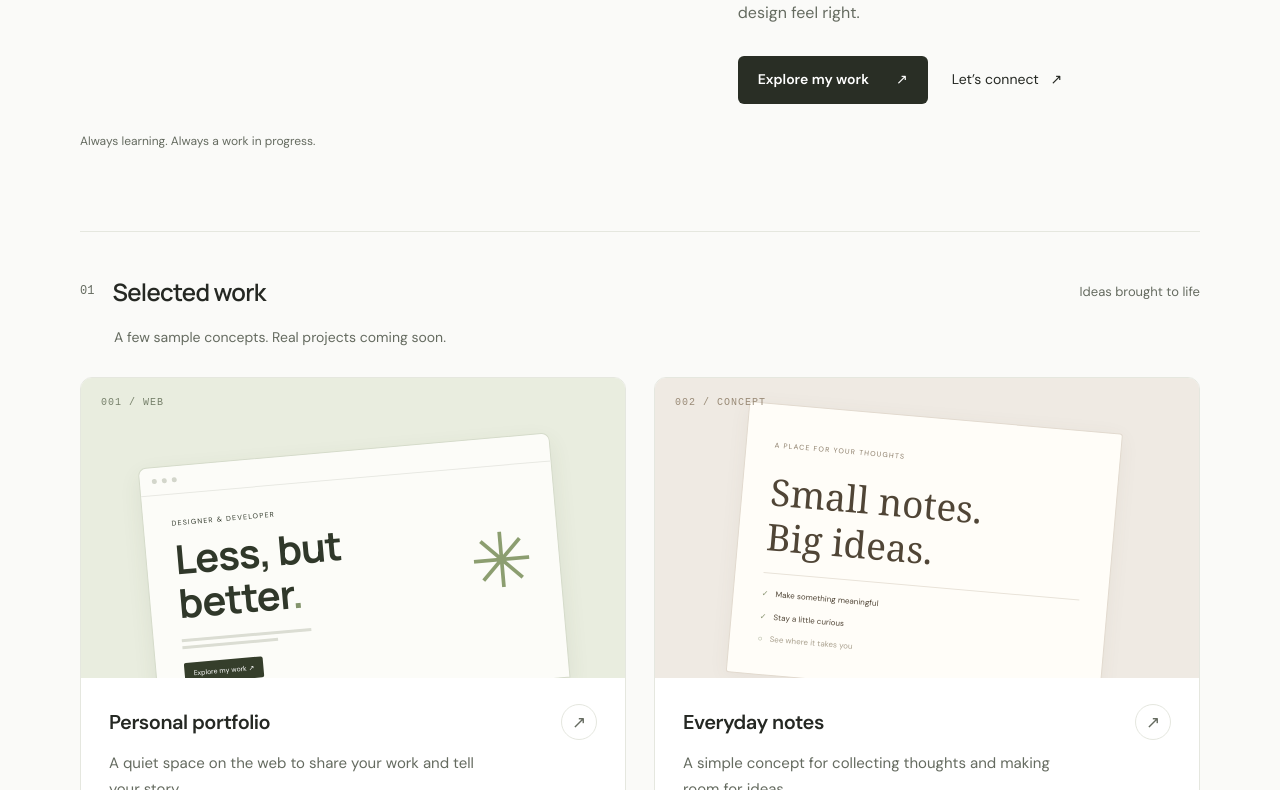
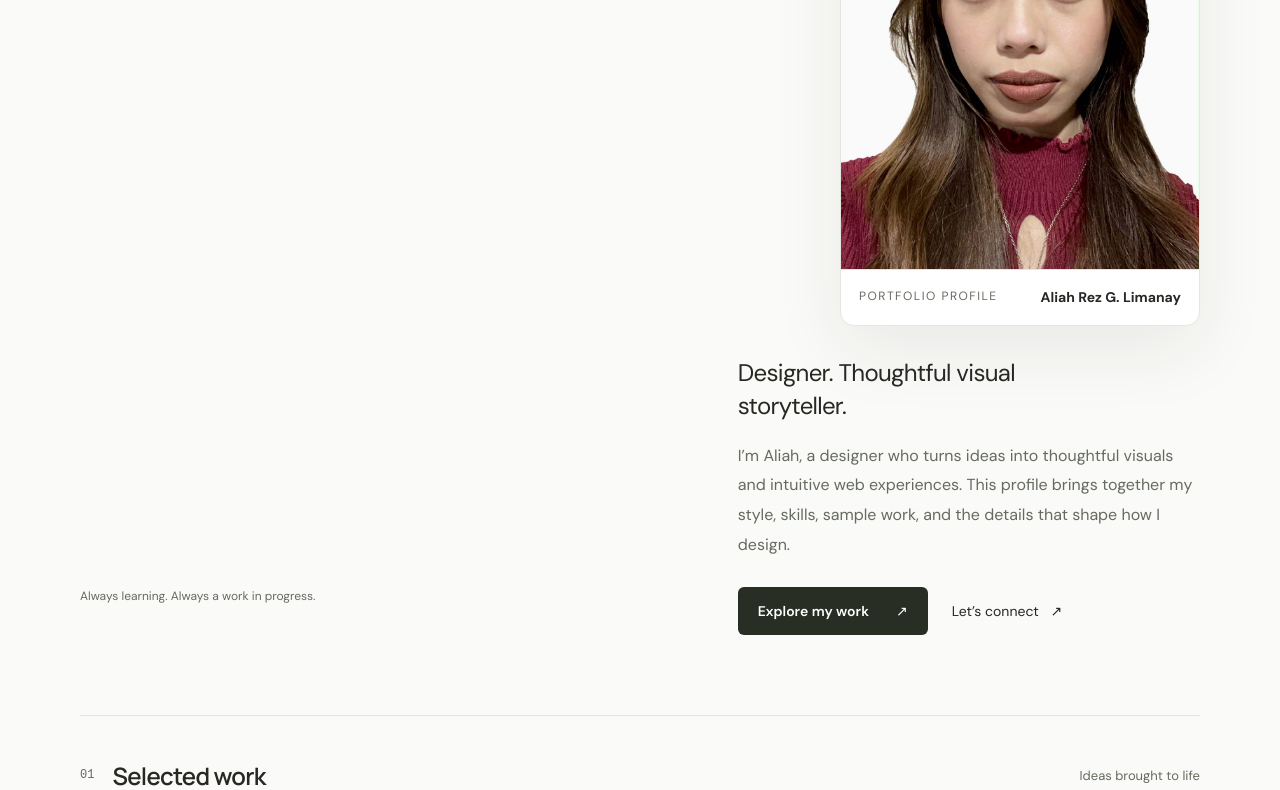
Before and after one commit to nubie69/Limanay-Portfolio, a plain HTML site: page index.html in a window 1280 px wide. Shown: the part 438-1228 px from the top of the page. Drawn offline with Linux system fonts and the light colour scheme.

Commit message:
Use portfolio image as profile portrait

```diff
--- a/dist/styles.css
+++ b/dist/styles.css
@@ -34,7 +34,12 @@ nav > a { font-size: 14px; padding: 10px 0; }
 .avatar { width: 36px; height: 36px; font-size: 17px; border-radius: 10px; }
 .eyebrow { font-size: 12px; letter-spacing: 1.8px; }
 h1 { grid-column: 1; grid-row: 2 / 5; font-size: clamp(48px, 5.6vw, 76px); line-height: 1.08; letter-spacing: -3.5px; }
-.hero-lead { grid-column: 2; margin-top: 4px; font-size: 24px; line-height: 1.4; max-width: 320px; letter-spacing: -.7px; }
+.profile-card { grid-column: 2; grid-row: 2; width: min(100%, 360px); margin: 0 0 30px auto; border: 1px solid var(--border); border-radius: 14px; overflow: hidden; background: var(--surface); box-shadow: 0 24px 70px rgba(32, 39, 27, .08); }
+.profile-card img { display: block; width: 100%; aspect-ratio: 4 / 5; object-fit: cover; object-position: center top; }
+.profile-card figcaption { display: flex; justify-content: space-between; gap: 20px; align-items: center; padding: 16px 18px; border-top: 1px solid var(--border); }
+.profile-card figcaption span { font-size: 12px; color: var(--muted); text-transform: uppercase; letter-spacing: 1.5px; }
+.profile-card figcaption strong { font-size: 14px; font-weight: 650; text-align: right; }
+.hero-lead { grid-column: 2; margin-top: 0; font-size: 24px; line-height: 1.4; max-width: 320px; letter-spacing: -.7px; }
 .hero-description { grid-column: 2; font-size: 16px; line-height: 1.85; margin-top: 18px; }
 .hero-actions { grid-column: 2; gap: 24px; margin-top: 28px; flex-wrap: wrap; }
 .primary-link { min-height: 48px; padding: 12px 20px; font-size: 14px; border-radius: 6px; }
@@ -104,6 +109,7 @@ footer { font-size: 12px; padding: 28px 0 36px; gap: 20px; }
   .page-shell { width: calc(100% - 64px); }
   .hero { column-gap: 36px; padding: 64px 0; }
   h1 { font-size: 56px; letter-spacing: -2.8px; }
+  .profile-card { width: min(100%, 320px); }
   .hero-lead { font-size: 21px; }
   .project-art { height: 250px; }
   .mini-browser { height: 210px; }
@@ -129,6 +135,7 @@ footer { font-size: 12px; padding: 28px 0 36px; gap: 20px; }
   .hero { display: block; padding: 48px 0; }
   .intro-meta { margin-bottom: 24px; }
   h1 { font-size: clamp(44px, 10.8vw, 64px); letter-spacing: -2.5px; }
+  .profile-card { width: min(100%, 340px); margin: 28px 0 0; }
   .hero-lead { margin-top: 24px; font-size: 22px; max-width: none; }
   .hero-description { margin-top: 14px; }
   .hero-note { margin-top: 24px; }
--- a/index.html
+++ b/index.html
@@ -3,9 +3,9 @@
   <head>
     <meta charset="UTF-8" />
     <meta name="viewport" content="width=device-width, initial-scale=1" />
-    <meta name="description" content="Aliah Rez G. Limanay — designer of thoughtful visuals and intuitive web experiences." />
+    <meta name="description" content="Portfolio profile of Aliah Rez G. Limanay, a visual and web designer creating thoughtful visuals and intuitive web experiences." />
     <meta name="color-scheme" content="light dark" />
-    <title>Aliah Rez G. Limanay — Designer</title>
+    <title>Aliah Rez G. Limanay — Portfolio Profile</title>
     <link rel="icon" href="./favicon.svg" type="image/svg+xml" />
     <script>
       try {
@@ -38,8 +38,15 @@
         <section class="hero" id="about" aria-labelledby="hero-heading">
           <div class="intro-meta"><span class="avatar" aria-hidden="true">al.</span><span class="eyebrow">VISUAL & WEB DESIGNER</span></div>
           <h1 id="hero-heading">Aliah Rez<br>G. Limanay<span class="accent">.</span></h1>
+          <figure class="profile-card">
+            <img src="./Portfolio.jpg" alt="Portrait of Aliah Rez G. Limanay" />
+            <figcaption>
+              <span>Portfolio Profile</span>
+              <strong>Aliah Rez G. Limanay</strong>
+            </figcaption>
+          </figure>
           <p class="hero-lead">Designer. Thoughtful visual storyteller.</p>
-          <p class="hero-description">I’m Aliah, a designer who turns ideas into thoughtful visuals and intuitive web experiences. I care about the balance of beauty and purpose — and the little details that make a design feel right.</p>
+          <p class="hero-description">I’m Aliah, a designer who turns ideas into thoughtful visuals and intuitive web experiences. This profile brings together my style, skills, sample work, and the details that shape how I design.</p>
           <div class="hero-actions"><a class="primary-link" href="#projects">Explore my work <span aria-hidden="true">↗</span></a><a class="quiet-link" href="#contact">Let’s connect <span aria-hidden="true">↗</span></a></div>
           <div class="hero-note">Always learning. Always a work in progress.</div>
         </section>
--- a/styles.css
+++ b/styles.css
@@ -34,7 +34,12 @@ nav > a { font-size: 14px; padding: 10px 0; }
 .avatar { width: 36px; height: 36px; font-size: 17px; border-radius: 10px; }
 .eyebrow { font-size: 12px; letter-spacing: 1.8px; }
 h1 { grid-column: 1; grid-row: 2 / 5; font-size: clamp(48px, 5.6vw, 76px); line-height: 1.08; letter-spacing: -3.5px; }
-.hero-lead { grid-column: 2; margin-top: 4px; font-size: 24px; line-height: 1.4; max-width: 320px; letter-spacing: -.7px; }
+.profile-card { grid-column: 2; grid-row: 2; width: min(100%, 360px); margin: 0 0 30px auto; border: 1px solid var(--border); border-radius: 14px; overflow: hidden; background: var(--surface); box-shadow: 0 24px 70px rgba(32, 39, 27, .08); }
+.profile-card img { display: block; width: 100%; aspect-ratio: 4 / 5; object-fit: cover; object-position: center top; }
+.profile-card figcaption { display: flex; justify-content: space-between; gap: 20px; align-items: center; padding: 16px 18px; border-top: 1px solid var(--border); }
+.profile-card figcaption span { font-size: 12px; color: var(--muted); text-transform: uppercase; letter-spacing: 1.5px; }
+.profile-card figcaption strong { font-size: 14px; font-weight: 650; text-align: right; }
+.hero-lead { grid-column: 2; margin-top: 0; font-size: 24px; line-height: 1.4; max-width: 320px; letter-spacing: -.7px; }
 .hero-description { grid-column: 2; font-size: 16px; line-height: 1.85; margin-top: 18px; }
 .hero-actions { grid-column: 2; gap: 24px; margin-top: 28px; flex-wrap: wrap; }
 .primary-link { min-height: 48px; padding: 12px 20px; font-size: 14px; border-radius: 6px; }
@@ -104,6 +109,7 @@ footer { font-size: 12px; padding: 28px 0 36px; gap: 20px; }
   .page-shell { width: calc(100% - 64px); }
   .hero { column-gap: 36px; padding: 64px 0; }
   h1 { font-size: 56px; letter-spacing: -2.8px; }
+  .profile-card { width: min(100%, 320px); }
   .hero-lead { font-size: 21px; }
   .project-art { height: 250px; }
   .mini-browser { height: 210px; }
@@ -129,6 +135,7 @@ footer { font-size: 12px; padding: 28px 0 36px; gap: 20px; }
   .hero { display: block; padding: 48px 0; }
   .intro-meta { margin-bottom: 24px; }
   h1 { font-size: clamp(44px, 10.8vw, 64px); letter-spacing: -2.5px; }
+  .profile-card { width: min(100%, 340px); margin: 28px 0 0; }
   .hero-lead { margin-top: 24px; font-size: 22px; max-width: none; }
   .hero-description { margin-top: 14px; }
   .hero-note { margin-top: 24px; }
```
Also changed, not shown: dist/index.html (+10 -3 lines), Portfolio.jpg (added), dist/Portfolio.jpg (added).
